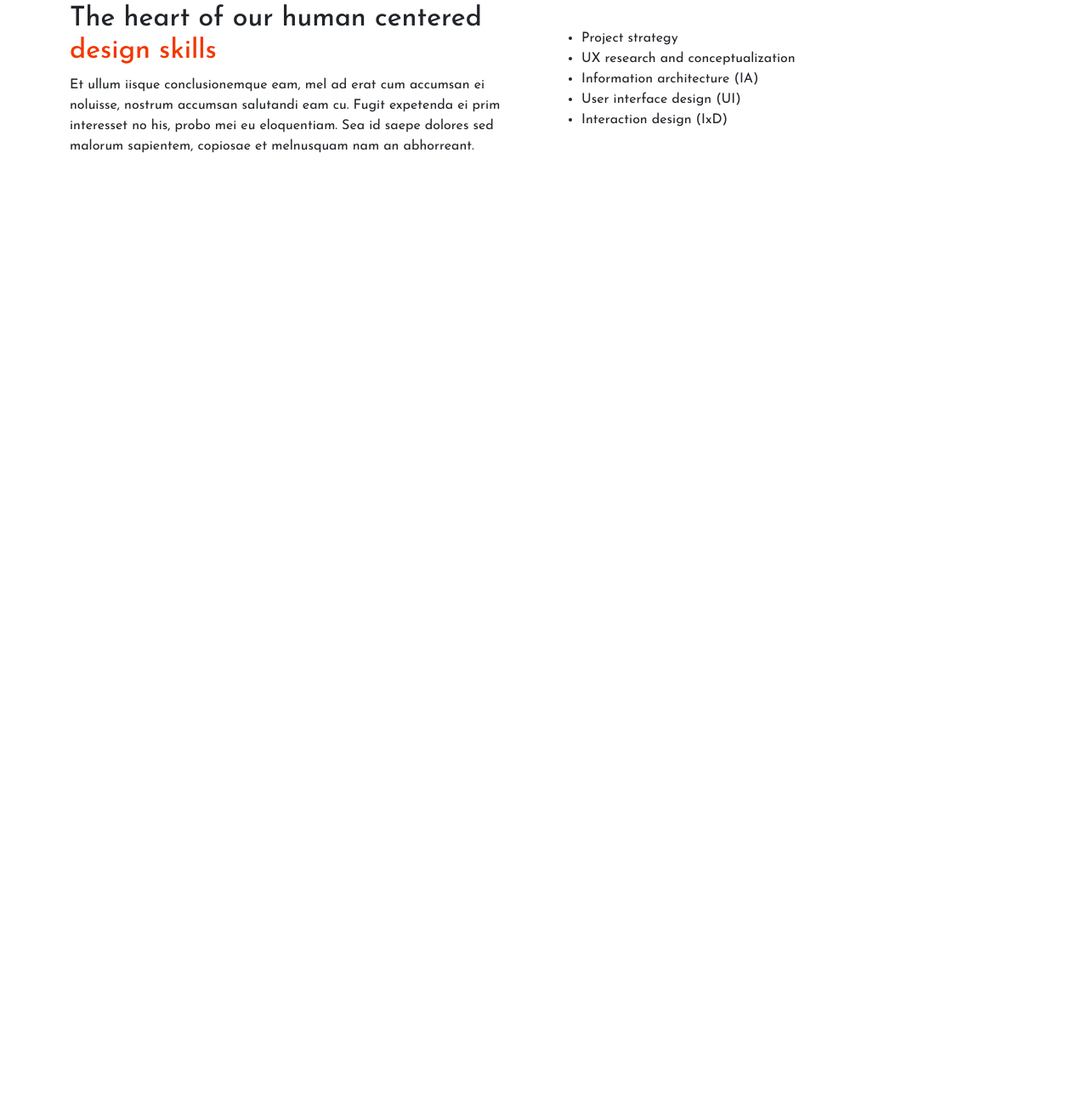
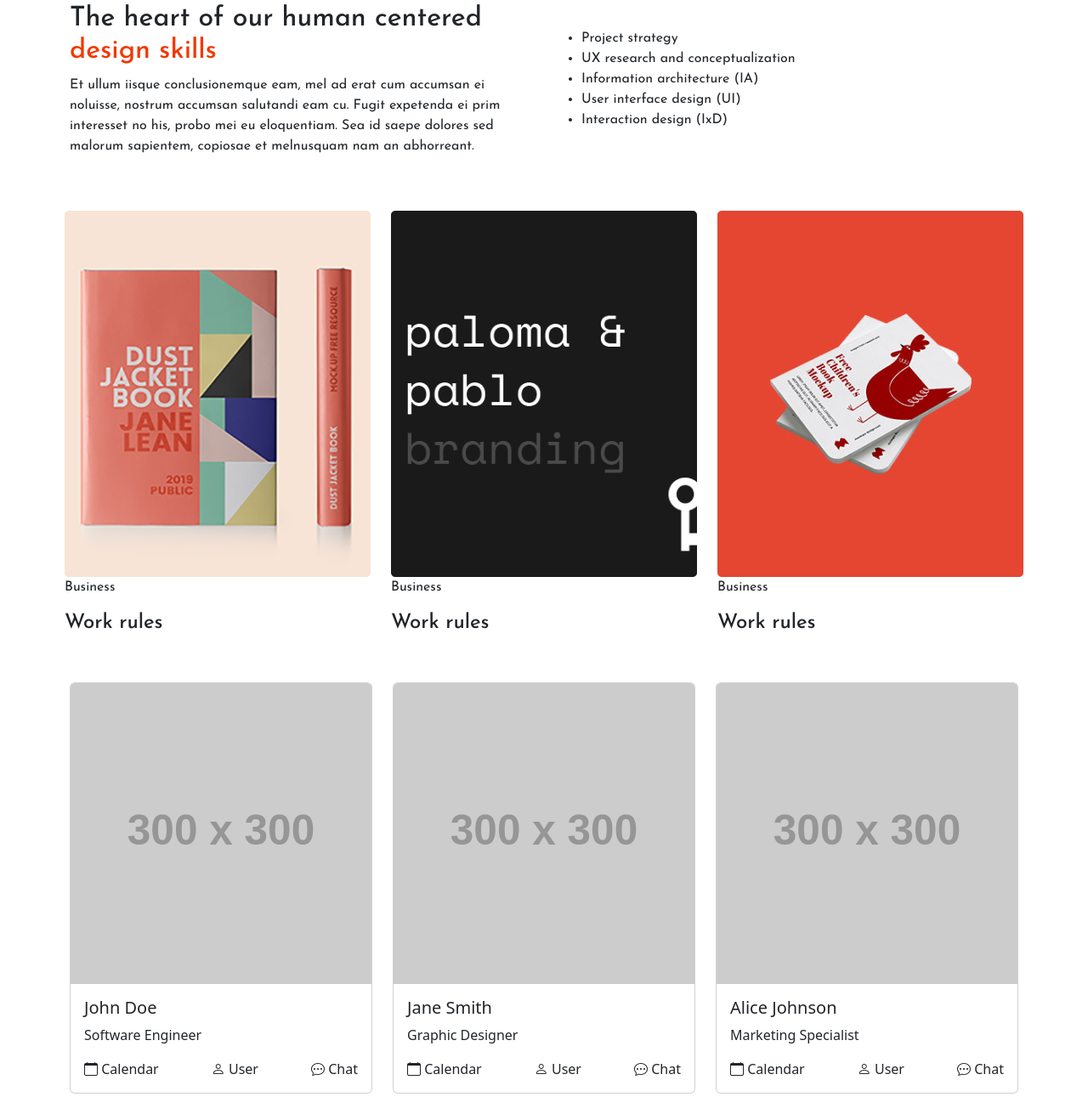
Before and after one commit to adeniji-adebanjo/influenxa, a website: page index.html in a window 1280 px wide. Shown: the part 3052-4363 px from the top of the page at 85% size. Before the commit the page ends 3252 px from the top, so only its background shows below. Drawn offline with nearby package versions, Linux system fonts and the light colour scheme; placeholder pictures from the web are drawn by us; a small style sheet from the web is missing.

Commit message:
first commit

```diff
--- a/assets/sass/style.scss
+++ b/assets/sass/style.scss
@@ -120,6 +120,10 @@ body {
   @include title-span;
 }
 
+.business-cards {
+  font-family: $font-family-base;
+}
+
 // Mobile responsiveness
 @media (max-width: 992px) {
   .navbar-nav {
--- a/index.html
+++ b/index.html
@@ -38,6 +38,10 @@
       href="https://cdn.jsdelivr.net/npm/bootstrap-icons@1.19.0/font/bootstrap-icons.css"
       integrity="sha384-o1e03fSpJjLsdZl/POWeLWha14YUAfx3lraKEqzUeE1CkOWIErV4c7G7G5rVO5CE"
       crossorigin="anonymous"
+    />
+    <link
+      rel="stylesheet"
+      href="node_modules/@fortawesome/fontawesome-free/css/all.min.css"
     />
     <title>Influenxa</title>
   </head>
@@ -592,6 +596,111 @@
       </div>
     </div>
 
+    <div class="container-fluid business-cards mt-5">
+      <div class="row justify-content-center align-items-center">
+        <div class="col-6 col-md-6 col-lg-auto">
+          <img
+            src="/assets/images/card-4.png"
+            alt="card image"
+            class="img-fluid"
+          />
+          <p><span>Business</span></p>
+          <h4>Work rules</h4>
+        </div>
+        <div class="col-6 col-md-6 col-lg-auto">
+          <img
+            src="/assets/images/card-5.png"
+            alt="card image"
+            class="img-fluid"
+          />
+          <p><span>Business</span></p>
+          <h4>Work rules</h4>
+        </div>
+        <div class="col-6 col-md-6 col-lg-auto">
+          <img
+            src="/assets/images/card-6.png"
+            alt="card image"
+            class="img-fluid"
+          />
+          <p><span>Business</span></p>
+          <h4>Work rules</h4>
+        </div>
+        <!-- <div class="col-6 col-md-6 col-lg-auto">
+          <img
+            src="/assets/images/card-7.png"
+            alt="card-image"
+            class="img-fluid"
+          />
+          <p><span>Business</span></p>
+          <h4>Work rules</h4>
+        </div> -->
+      </div>
+    </div>
+
+    <!-- Team -->
+    <div class="container mt-5">
+      <div class="row">
+        <!-- Card 1 -->
+        <div class="col-md-4 mb-4">
+          <div class="card">
+            <img
+              src="https://via.placeholder.com/300"
+              class="card-img-top"
+              alt="Person 1"
+            />
+            <div class="card-body">
+              <h5 class="card-title">John Doe</h5>
+              <p class="card-text">Software Engineer</p>
+              <div class="d-flex justify-content-between">
+                <span><i class="bi bi-calendar"></i> Calendar</span>
+                <span><i class="bi bi-person"></i> User</span>
+                <span><i class="bi bi-chat-dots"></i> Chat</span>
+              </div>
+            </div>
+          </div>
+        </div>
+
+        <!-- Card 2 -->
+        <div class="col-md-4 mb-4">
+          <div class="card">
+            <img
+              src="https://via.placeholder.com/300"
+              class="card-img-top"
+              alt="Person 2"
+            />
+            <div class="card-body">
+              <h5 class="card-title">Jane Smith</h5>
+              <p class="card-text">Graphic Designer</p>
+              <div class="d-flex justify-content-between">
+                <span><i class="bi bi-calendar"></i> Calendar</span>
+                <span><i class="bi bi-person"></i> User</span>
+                <span><i class="bi bi-chat-dots"></i> Chat</span>
+              </div>
+            </div>
+          </div>
+        </div>
+
+        <!-- Card 3 -->
+        <div class="col-md-4 mb-4">
+          <div class="card">
+            <img
+              src="https://via.placeholder.com/300"
+              class="card-img-top"
+              alt="Person 3"
+            />
+            <div class="card-body">
+              <h5 class="card-title">Alice Johnson</h5>
+              <p class="card-text">Marketing Specialist</p>
+              <div class="d-flex justify-content-between">
+                <span><i class="bi bi-calendar"></i> Calendar</span>
+                <span><i class="bi bi-person"></i> User</span>
+                <span><i class="bi bi-chat-dots"></i> Chat</span>
+              </div>
+            </div>
+          </div>
+        </div>
+      </div>
+    </div>
     <script>
       document
         .querySelector(".navbar-toggler")
--- a/package.json
+++ b/package.json
@@ -11,6 +11,7 @@
   "author": "",
   "license": "ISC",
   "dependencies": {
+    "@fortawesome/fontawesome-free": "^5.15.4",
     "bootstrap": "^5.3.2",
     "bootstrap-icons": "^1.11.3"
   },
```
Also changed, not shown: assets/css/style.css, css/style.css, 2 other files.
